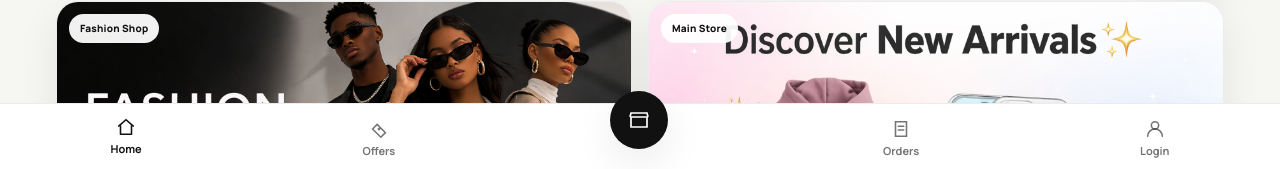
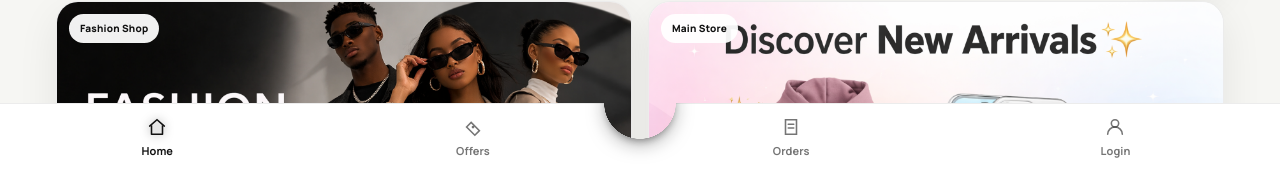
Before and after one commit to Orderion/Beme-Market, a React (Vite) app in the folder Beme-Frontend/: page / in a window 1280 px wide. Shown: the part 629-798 px from the top of the page. Built offline with nearby package versions, Linux system fonts and the light colour scheme; no server answers; the database is empty.

Commit message:
Update BottomNav.css

```diff
--- a/Beme-Frontend/src/components/navigation/BottomNav.css
+++ b/Beme-Frontend/src/components/navigation/BottomNav.css
@@ -1,5 +1,5 @@
 /* =========================
-   BOTTOM NAV (THEME-AWARE)
+   BOTTOM NAV — PULSE STYLE
 ========================= */
 
 /* HIDE ON DESKTOP */
@@ -16,13 +16,55 @@
   left: 0;
   width: 100%;
   height: 68px;
-  background: var(--card);
-  border-top: 1px solid var(--border);
+  background: var(--card, #1a1a1a);
   display: flex;
   justify-content: space-around;
   align-items: center;
   z-index: 1000;
   transition: background var(--motion-slow), border-color var(--motion-slow);
+  clip-path: none;
+}
+
+/* Create the scalloped cutout using a pseudo-element overlay technique */
+.bottom-nav::before {
+  content: "";
+  position: absolute;
+  top: -28px;
+  left: 50%;
+  transform: translateX(-50%);
+  width: 80px;
+  height: 40px;
+  background: transparent;
+  border-radius: 0 0 50px 50px;
+  box-shadow: 0 0 0 60px var(--card, #1a1a1a);
+  pointer-events: none;
+  z-index: -1;
+}
+
+/* Curved top edge using SVG-like cutout */
+.bottom-nav {
+  --curve-size: 36px;
+  border-top: none;
+  -webkit-mask:
+    radial-gradient(circle var(--curve-size) at 50% 0%, transparent 99%, black 100%) top / 100% 100% no-repeat;
+  mask:
+    radial-gradient(circle var(--curve-size) at 50% 0%, transparent 99%, black 100%) top / 100% 100% no-repeat;
+}
+
+/* Thin border line that respects the cutout */
+.bottom-nav::after {
+  content: "";
+  position: absolute;
+  top: 0;
+  left: 0;
+  right: 0;
+  bottom: 0;
+  border-top: 1px solid var(--border, rgba(255,255,255,0.08));
+  pointer-events: none;
+  -webkit-mask:
+    radial-gradient(circle var(--curve-size) at 50% 0%, transparent 99%, black 100%) top / 100% 100% no-repeat;
+  mask:
+    radial-gradient(circle var(--curve-size) at 50% 0%, transparent 99%, black 100%) top / 100% 100% no-repeat;
 }
 
 /* ITEMS */
@@ -31,60 +73,77 @@
   flex-direction: column;
   align-items: center;
   font-size: 11px;
-  color: var(--muted);
+  color: var(--muted, #888);
   background: none;
   border: none;
-  transition: all var(--motion-fast);
+  cursor: pointer;
+  padding: 4px 8px;
+  transition: color var(--motion-fast, 0.15s), transform var(--motion-fast, 0.15s);
   position: relative;
+  gap: 3px;
 }
 
 .bn-item span {
-  margin-top: 3px;
+  margin-top: 2px;
+  letter-spacing: 0.01em;
 }
 
 /* ICON */
 .bn-svg {
   width: 22px;
   height: 22px;
-  fill: currentColor;
-  transition: color var(--motion-fast);
+  transition: color var(--motion-fast, 0.15s);
 }
 
 /* ACTIVE STATE */
 .bn-item.active {
-  color: var(--accent);
-  transform: translateY(-2px);
+  color: var(--accent, #f0c000);
+}
+
+.bn-item.active .bn-svg {
+  filter: drop-shadow(0 0 4px color-mix(in srgb, var(--accent, #f0c000) 50%, transparent));
 }
 
 /* TAP ANIMATION */
 .bn-item:active {
-  transform: scale(0.92);
+  transform: scale(0.88);
 }
 
-/* CENTER BUTTON */
+/* ==============================
+   CENTER FLOATING BUTTON — STATIC
+============================== */
 .bn-center {
-  position: relative;
-  top: -18px;
-  width: 58px;
-  height: 58px;
+  position: fixed;
+  bottom: 34px;
+  left: 50%;
+  transform: translateX(-50%);
+  width: 64px;
+  height: 64px;
   border-radius: 50%;
-  background: var(--accent);
-  color: var(--button-text);
+  background: var(--accent, #f0c000);
+  color: var(--button-text, #1a1a1a);
   border: none;
+  cursor: pointer;
   display: flex;
   align-items: center;
   justify-content: center;
-  box-shadow: var(--shadow);
-  transition: transform var(--motion-fast), background var(--motion-smooth);
+  box-shadow:
+    0 4px 20px color-mix(in srgb, var(--accent, #f0c000) 50%, transparent),
+    0 2px 8px rgba(0,0,0,0.4);
+  transition: transform var(--motion-fast, 0.15s), box-shadow var(--motion-fast, 0.15s);
+  z-index: 1100;
 }
 
 .bn-center .bn-svg {
-  width: 24px;
-  height: 24px;
+  width: 26px;
+  height: 26px;
 }
 
 .bn-center:active {
-  transform: scale(0.9);
+  transform: translateX(-50%) scale(0.91);
+  box-shadow:
+    0 2px 10px color-mix(in srgb, var(--accent, #f0c000) 40%, transparent),
+    0 1px 4px rgba(0,0,0,0.3);
 }
 
 /* SAFE AREA */
@@ -101,31 +160,32 @@ body {
 
 .bn-confirm {
   position: absolute;
-  bottom: 70px;
-  left: 50%;
-  transform: translateX(-50%);
+  bottom: 76px;
+  left: -80%;
+  transform: translateX(-50%) translateY(6px);
   width: 220px;
-  background: var(--card);
-  border: 1px solid var(--border);
-  border-radius: var(--radius);
-  box-shadow: var(--shadow);
+  background: var(--card, #1a1a1a);
+  border: 1px solid var(--border, rgba(255,255,255,0.1));
+  border-radius: var(--radius, 12px);
+  box-shadow: 0 8px 32px rgba(0,0,0,0.4);
   opacity: 0;
   pointer-events: none;
-  transition: all var(--motion-fast);
+  transition: opacity 0.2s ease, transform 0.2s ease;
   text-align: center;
-  padding: 12px;
+  padding: 14px;
   z-index: 1500;
 }
 
 .bn-confirm.is-open {
   opacity: 1;
   pointer-events: auto;
+  transform: translateX(-50%) translateY(0);
 }
 
 .bn-confirm p {
-  margin: 0 0 8px 0;
+  margin: 0 0 10px 0;
   font-size: 13px;
-  color: var(--text);
+  color: var(--text, #fff);
 }
 
 .bn-confirm-actions {
@@ -136,26 +196,31 @@ body {
 
 .bn-confirm-actions button {
   flex: 1;
-  padding: 6px 0;
-  border-radius: 6px;
+  padding: 7px 0;
+  border-radius: 8px;
   border: none;
   font-size: 12px;
   cursor: pointer;
-  transition: background var(--motion-fast);
+  transition: opacity 0.15s, transform 0.1s;
+  font-weight: 500;
 }
 
 .bn-confirm-actions button:hover {
   opacity: 0.85;
 }
 
+.bn-confirm-actions button:active {
+  transform: scale(0.95);
+}
+
 .bn-confirm-actions .bn-confirm-btn--danger {
-  background: #ff4d4d;
+  background: #ff4444;
   color: #fff;
 }
 
 .bn-confirm-actions button:not(.bn-confirm-btn--danger) {
-  background: var(--soft);
-  color: var(--text);
+  background: var(--soft, rgba(255,255,255,0.08));
+  color: var(--text, #fff);
 }
 
 /* =========================
@@ -163,17 +228,17 @@ body {
 ========================= */
 .bn-offer-alert {
   position: fixed;
-  bottom: 80px;
+  bottom: 88px;
   left: 50%;
   transform: translateX(-50%);
-  background: var(--accent);
-  color: var(--button-text);
-  padding: 8px 16px;
-  border-radius: var(--radius);
+  background: var(--accent, #f0c000);
+  color: var(--button-text, #1a1a1a);
+  padding: 8px 18px;
+  border-radius: var(--radius, 10px);
   font-size: 13px;
   opacity: 0;
   pointer-events: none;
-  transition: all var(--motion-fast);
+  transition: opacity 0.2s ease;
   z-index: 2000;
 }
 
@@ -193,9 +258,10 @@ body {
   position: absolute;
   top: -6px;
   right: -8px;
-  background: var(--accent);
-  color: var(--button-text);
+  background: var(--accent, #f0c000);
+  color: var(--button-text, #1a1a1a);
   font-size: 10px;
   padding: 2px 5px;
   border-radius: 10px;
+  font-weight: 700;
 }
```
